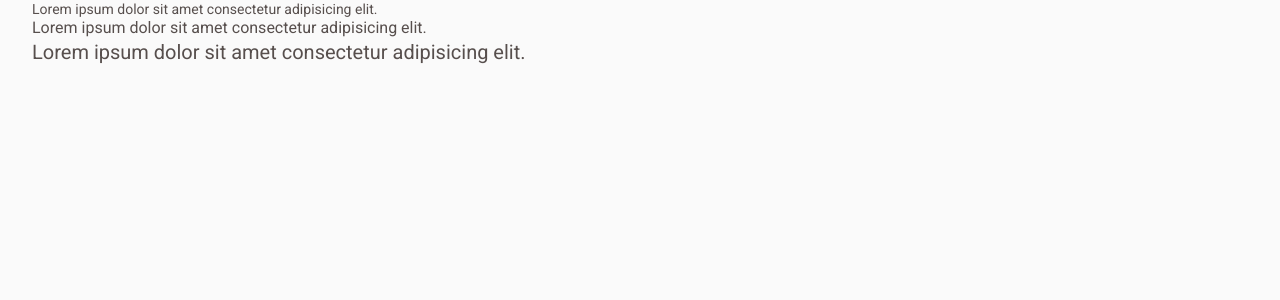
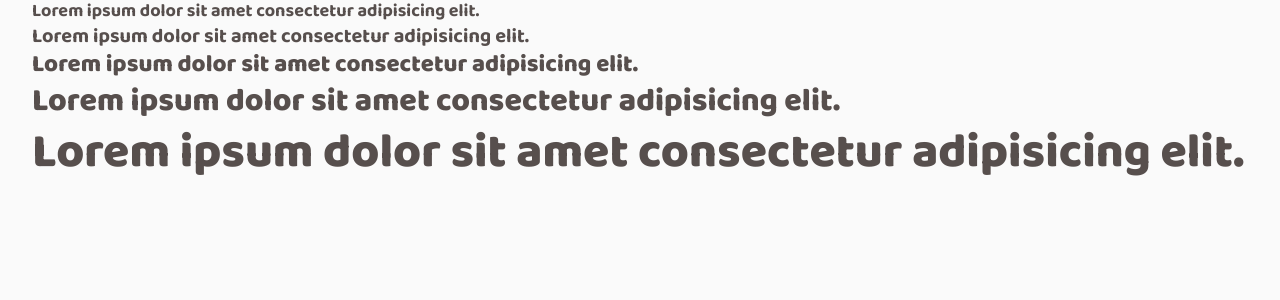
Before and after one commit to danielVFS/coffee-delivery, a React (Vite) app: page / in a window 1280 px wide. Shown: the top 300 px of the page. Built offline with nearby package versions, Linux system fonts and the light colour scheme.

Commit message:
feat(Heading): create heading component

```diff
--- /dev/null
+++ b/src/components/Heading/index.tsx
@@ -0,0 +1,14 @@
+import { HeadingContainer, HEADING_SIZES } from "./styles";
+
+interface HeadingProps extends React.HTMLAttributes<HTMLHeadingElement> {
+  variant: keyof typeof HEADING_SIZES;
+  children: string;
+}
+
+export function Heading({ variant, children, ...props }: HeadingProps) {
+  return (
+    <HeadingContainer variant={variant} {...props}>
+      {children}
+    </HeadingContainer>
+  );
+}
--- /dev/null
+++ b/src/components/Heading/styles.ts
@@ -0,0 +1,29 @@
+import styled from "styled-components";
+
+export const HEADING_SIZES = {
+  xl: 3,
+  large: 2,
+  medium: 1.5,
+  small: 1.25,
+  xs: 1.125,
+} as const;
+
+export const HEADING_FONT_WEIGHT = {
+  xl: 800,
+  large: 800,
+  medium: 800,
+  small: 700,
+  xs: 700,
+} as const;
+
+interface HeadingContainerProps {
+  variant: keyof typeof HEADING_SIZES;
+}
+
+export const HeadingContainer = styled.h3<HeadingContainerProps>`
+  font-family: "Baloo 2", sans-serif;
+  line-height: 1.3;
+  font-size: ${(props) => `${HEADING_SIZES[props.variant]}rem`};
+  font-weight: ${(props) => `${HEADING_FONT_WEIGHT[props.variant]}`};
+  color: inherit;
+`;
--- a/src/pages/Home/index.tsx
+++ b/src/pages/Home/index.tsx
@@ -1,17 +1,23 @@
-import { Text } from "../../components/Text";
+import { Heading } from "../../components/Heading";
 
 export function Home() {
   return (
     <>
-      <Text variant="small">
+      <Heading variant="xs">
         Lorem ipsum dolor sit amet consectetur adipisicing elit.
-      </Text>
-      <Text variant="medium">
+      </Heading>
+      <Heading variant="small">
         Lorem ipsum dolor sit amet consectetur adipisicing elit.
-      </Text>
-      <Text variant="large">
+      </Heading>
+      <Heading variant="medium">
         Lorem ipsum dolor sit amet consectetur adipisicing elit.
-      </Text>
+      </Heading>
+      <Heading variant="large">
+        Lorem ipsum dolor sit amet consectetur adipisicing elit.
+      </Heading>
+      <Heading variant="xl">
+        Lorem ipsum dolor sit amet consectetur adipisicing elit.
+      </Heading>
     </>
   );
 }
```
